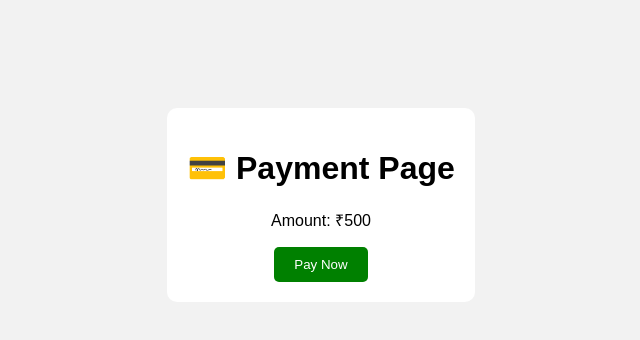
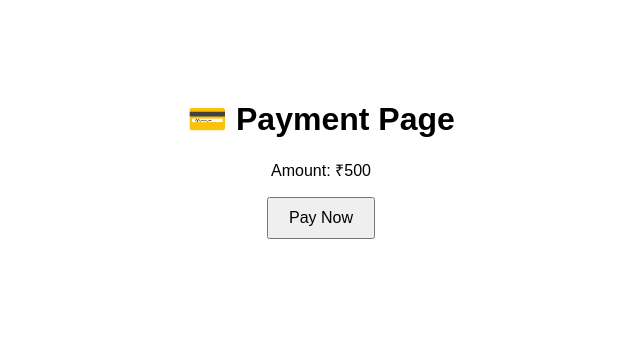
Before and after one commit to Badhurunfarhana/payment_page, a plain HTML site: page index.html in a window 1280 px wide. Shown: the whole page, without its empty margins (319-959 px from the left). Drawn offline with Linux system fonts and the light colour scheme.

Commit message:
Update index.html
Signed-off-by: Badhurunfarhana <112877517+Badhurunfarhana@users.noreply.github.com>

```diff
--- a/index.html
+++ b/index.html
@@ -2,45 +2,24 @@
 <html>
 <head>
     <title>Payment Page</title>
-    <style>
-        body {
-            text-align: center;
-            font-family: Arial;
-            background-color: #f2f2f2;
-        }
-        .box {
-            margin-top: 100px;
-            padding: 20px;
-            background: white;
-            border-radius: 10px;
-            display: inline-block;
-        }
-        button {
-            padding: 10px 20px;
-            background: green;
-            color: white;
-            border: none;
-            border-radius: 5px;
-        }
-    </style>
 </head>
-<body>
+<body style="text-align:center; font-family:Arial; margin-top:100px;">
 
-<div class="box">
     <h1>💳 Payment Page</h1>
     <p>Amount: ₹500</p>
-   <button onclick="pay()">Pay Now</button>
-</div>
+
+    <button onclick="pay()" style="padding:10px 20px; font-size:16px;">
+        Pay Now
+    </button>
 
     <script>
         function pay() {
-// Show message
             alert("✅ Payment Successful!");
 
-// Voice message
             let msg = new SpeechSynthesisUtterance("Payment successful");
-
-// Speak it
             window.speechSynthesis.speak(msg);
         }
     </script>
+
+</body>
+</html>
```
Lines whose indentation alone changed are shown as unchanged.
